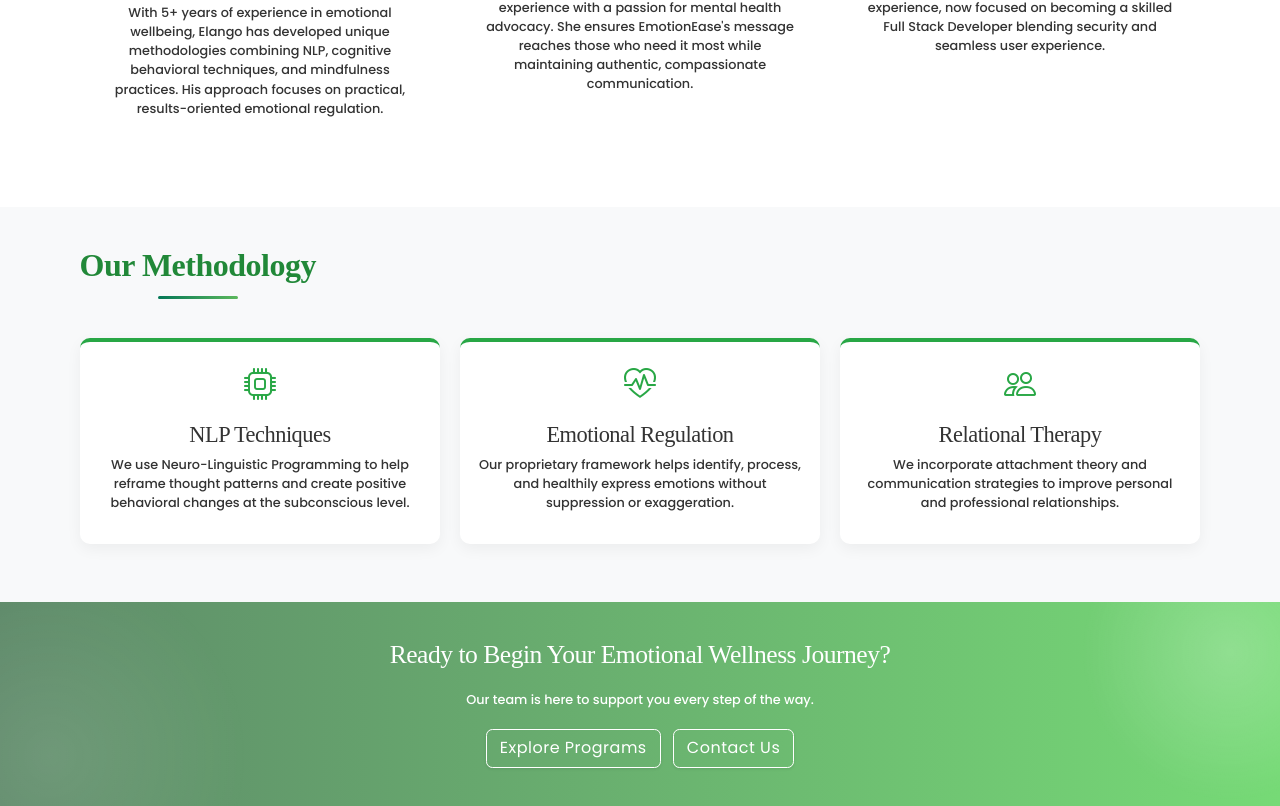
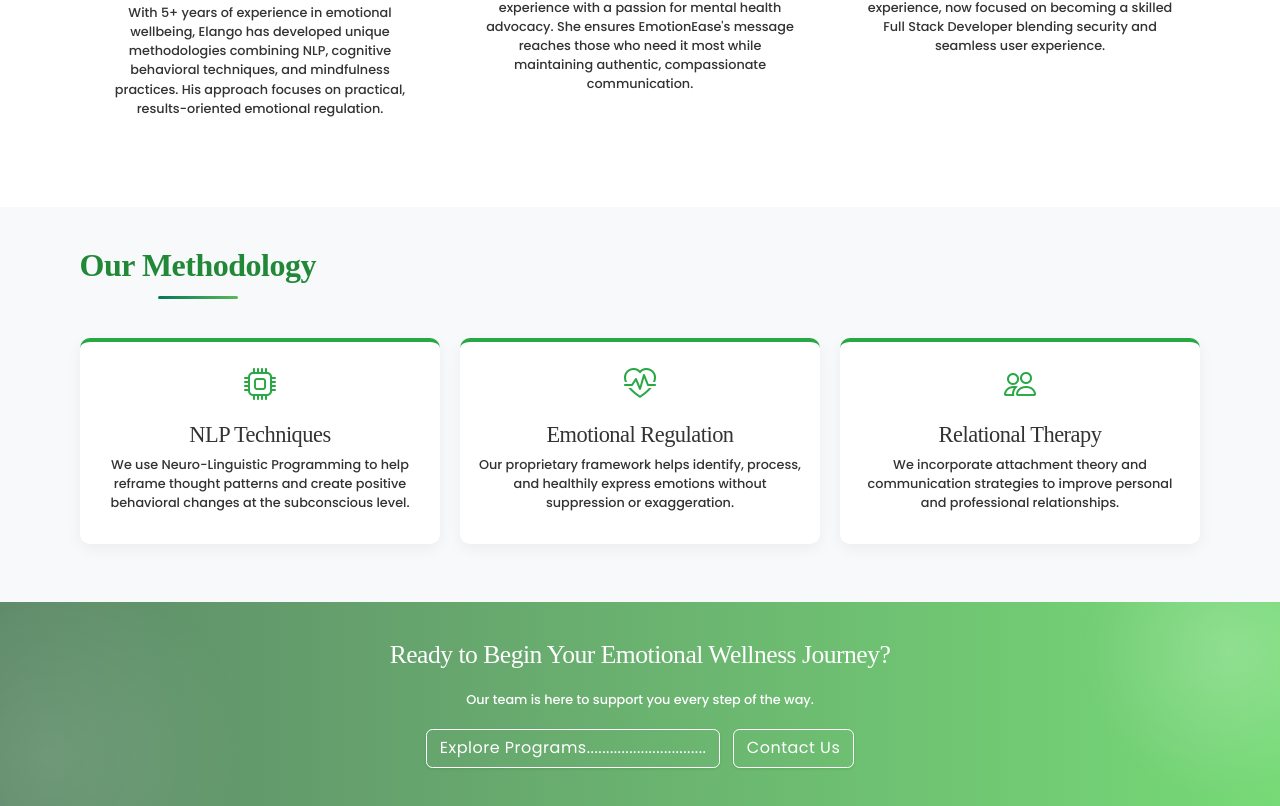
Before and after one commit to EmotionEase-dev/emotionease-Website, a React (Vite) app: page /about in a window 1280 px wide. Shown: the part 1903-2709 px from the top of the page. Built offline with nearby package versions, Linux system fonts and the light colour scheme.

Commit message:
checking git

```diff
--- a/pages/About.jsx
+++ b/pages/About.jsx
@@ -225,7 +225,7 @@ const About = () => {
           </p>
           <div className="cta-buttons">
             <Link to="/programs" className="btn btn-outline-primary btn-lg me-3">
-              Explore Programs
+              Explore Programs...............................
             </Link>
             <Link to="/contact" className="btn btn-outline-primary btn-lg">
               Contact Us
```
